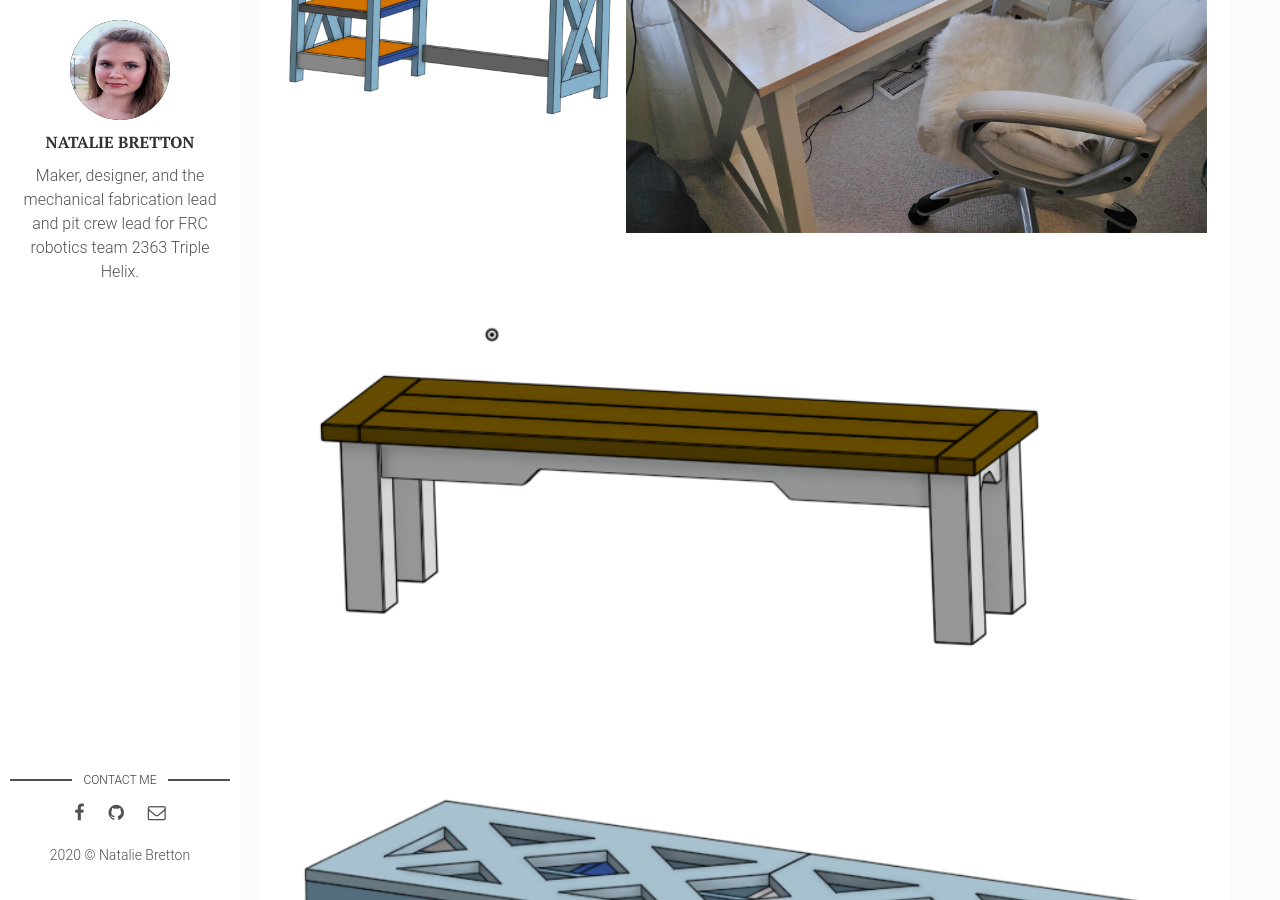
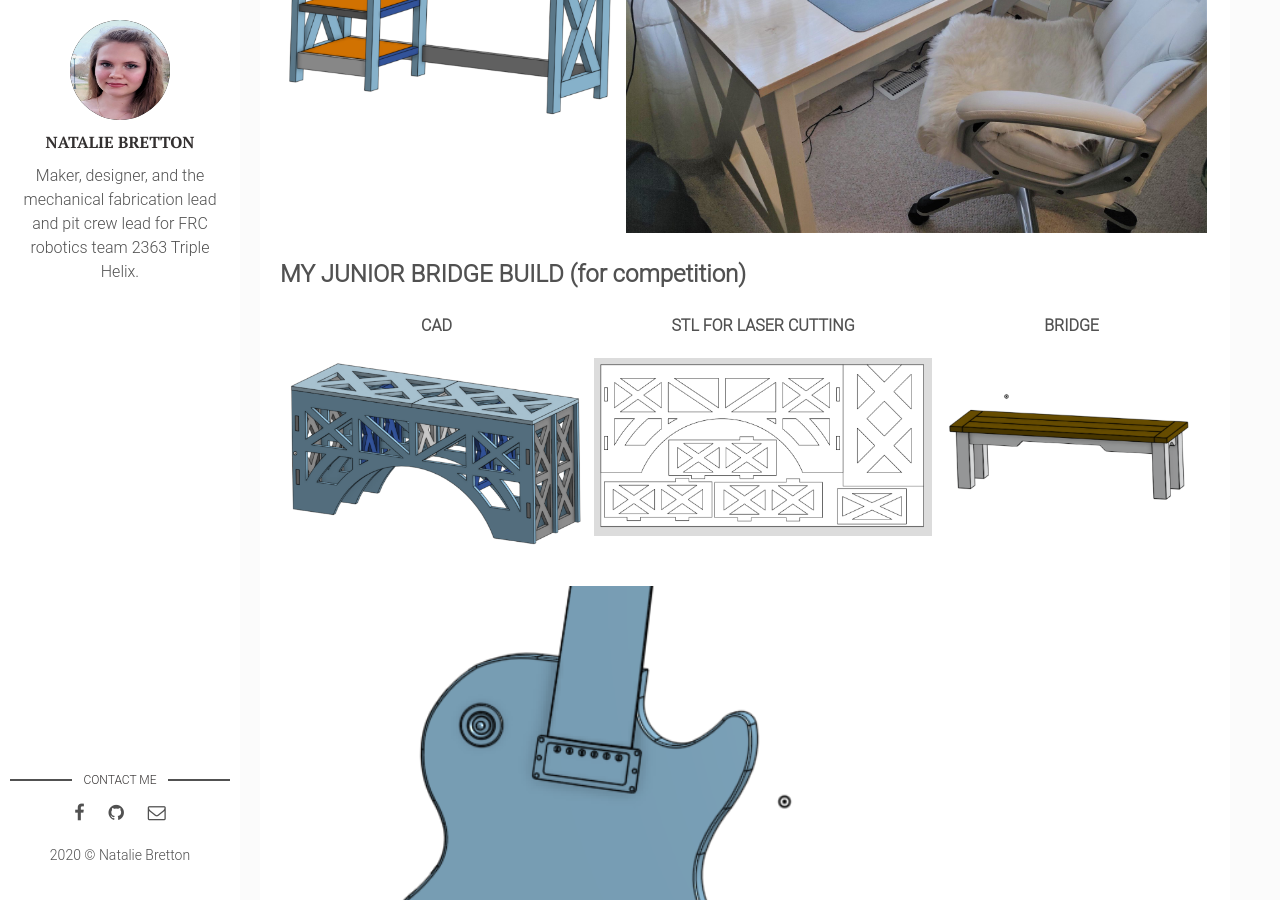
Before and after one commit to natgrrl/natgrrl.github.io, a Jekyll site: the page built from _posts/2020-03-07-cad.markdown, in a window 1280 px wide and 900 px high, scrolled down 1069 px. Built offline with Jekyll 4.4.1, drawn with Linux system fonts in a browser that asks for light colours.

Commit message:
Update 2020-03-07-cad.markdown

```diff
--- a/_posts/2020-03-07-cad.markdown
+++ b/_posts/2020-03-07-cad.markdown
@@ -18,15 +18,15 @@ I have created a number of designs using Computer Aided Design(CAD).
 
 I needed as desk in my room, so I searched the internet for various pictures of desks.  Then I create the desk in CAD using OnShape.
 
-CAD           | FINAL PRODUCT
-------------- | -------------
+CAD | FINAL PRODUCT
+--- | -------------
 ![cad-desk](http://natgrrl.github.io/assets/img/cad-desk.png) |  ![cad-desk2](http://natgrrl.github.io/assets/img/cad-desk2.jpg)
 
-![cad-bench](http://natgrrl.github.io/assets/img/cad-bench.png)
+## MY JUNIOR BRIDGE BUILD (for competition)
 
-![cad-bridge1](http://natgrrl.github.io/assets/img/cad-bridge1.png)
-
-![cad-bridge2](http://natgrrl.github.io/assets/img/cad-bridge2.png)
+CAD | STL FOR LASER CUTTING | BRIDGE
+--- | --------------------- | ------
+![cad-bridge1](http://natgrrl.github.io/assets/img/cad-bridge1.png) | ![cad-bridge2](http://natgrrl.github.io/assets/img/cad-bridge2.png) |![cad-bench](http://natgrrl.github.io/assets/img/cad-bench.png)
 
 ![cad-guitar](http://natgrrl.github.io/assets/img/cad-guitar.png)
 
```
